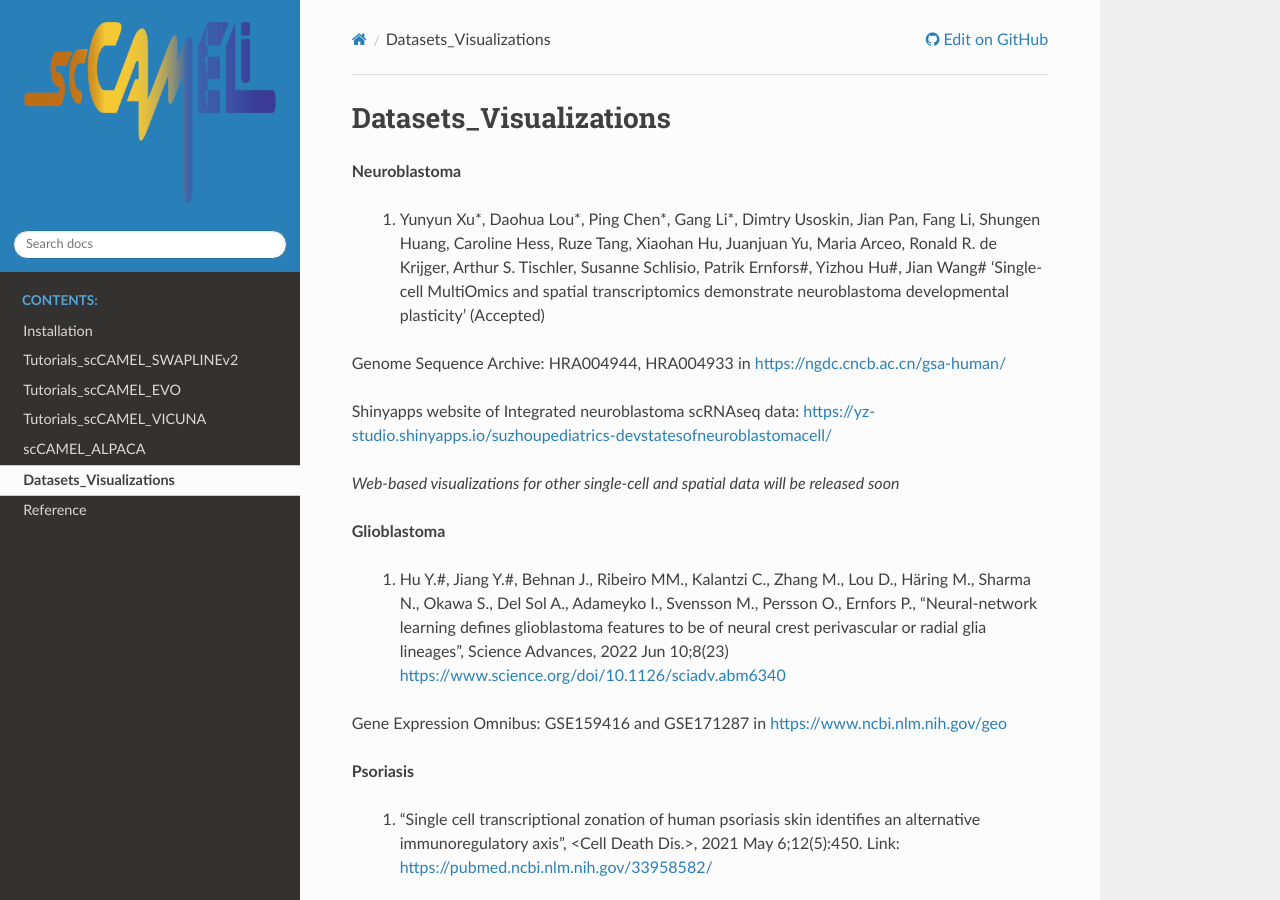
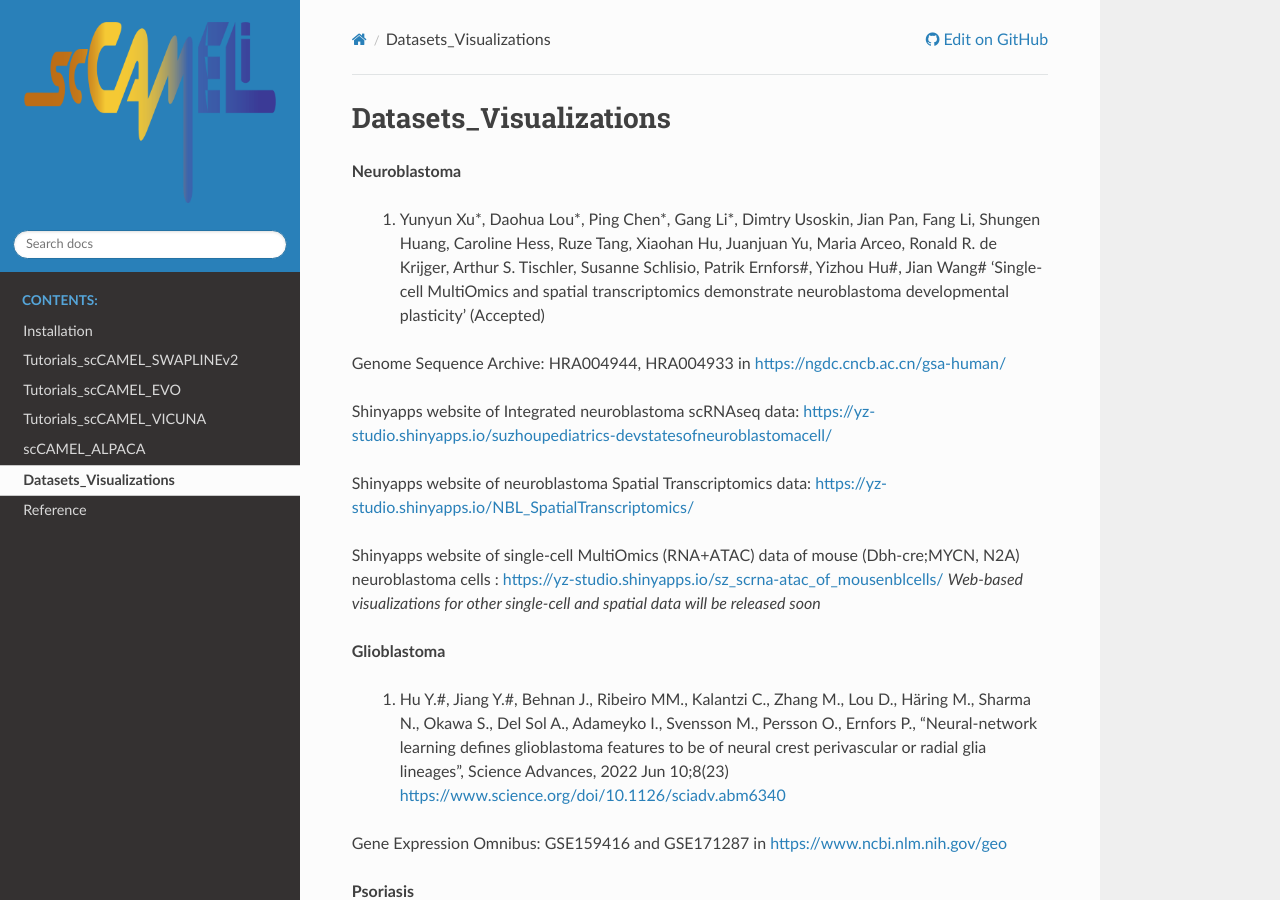
Before and after one commit to StudioYZ/scCAMEL, a Sphinx documentation site: the page built from source/Datasets_Visualizations/index.rst, in a window 1280 px wide and 900 px high. Built offline with Sphinx 7.4.7 and the Read the Docs theme 3.1.0, drawn with Linux system fonts in a browser that asks for light colours; pages that are not in the unit, such as notebooks, are missing from menus.

Commit message:
Update index.rst

```diff
--- a/source/Datasets_Visualizations/index.rst
+++ b/source/Datasets_Visualizations/index.rst
@@ -12,6 +12,9 @@
 
 Shinyapps website of Integrated neuroblastoma scRNAseq data: https://yz-studio.shinyapps.io/suzhoupediatrics-devstatesofneuroblastomacell/
 
+Shinyapps website of neuroblastoma Spatial Transcriptomics data: https://yz-studio.shinyapps.io/NBL_SpatialTranscriptomics/
+
+Shinyapps website of single-cell MultiOmics (RNA+ATAC) data of mouse (Dbh-cre;MYCN, N2A) neuroblastoma cells : https://yz-studio.shinyapps.io/sz_scrna-atac_of_mousenblcells/
 *Web-based visualizations for other single-cell and spatial data will be released soon*
 
 =======================================================
```
